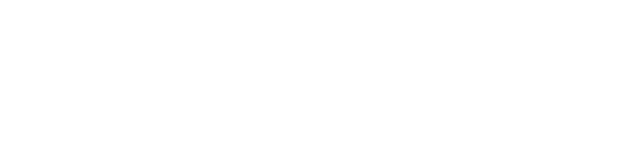
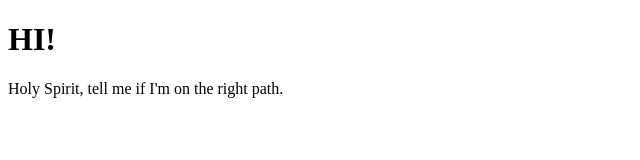
Before and after one commit to Neriss/goongit, a plain HTML site: page index.html in a window 1280 px wide. Shown: the whole page, without its empty margins (0-640 px from the left). Drawn offline with Linux system fonts and the light colour scheme.

Commit message:
changed stuff

```diff
--- a/index.html
+++ b/index.html
@@ -5,6 +5,8 @@
 	<title>Document</title>
 </head>
 <body>
+	<h1>HI!</h1>
+	<p>Holy Spirit, tell me if I'm on the right path.</p>
 
 </body>
 </html>
```
